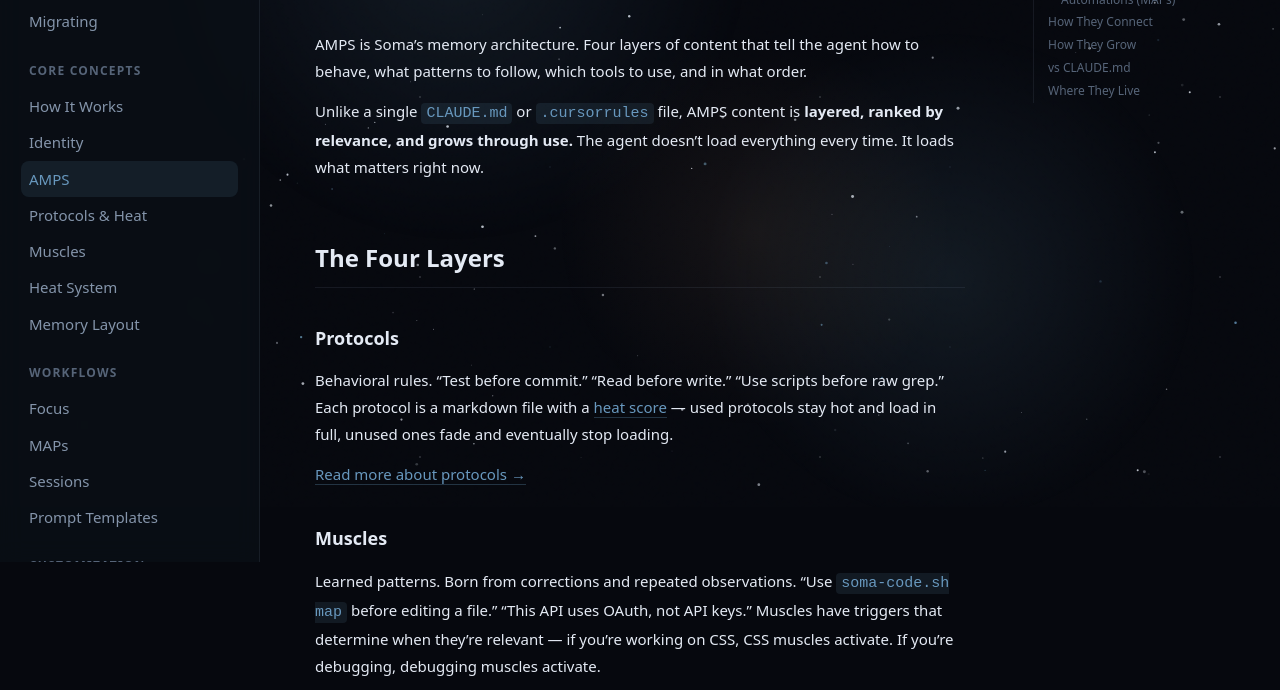
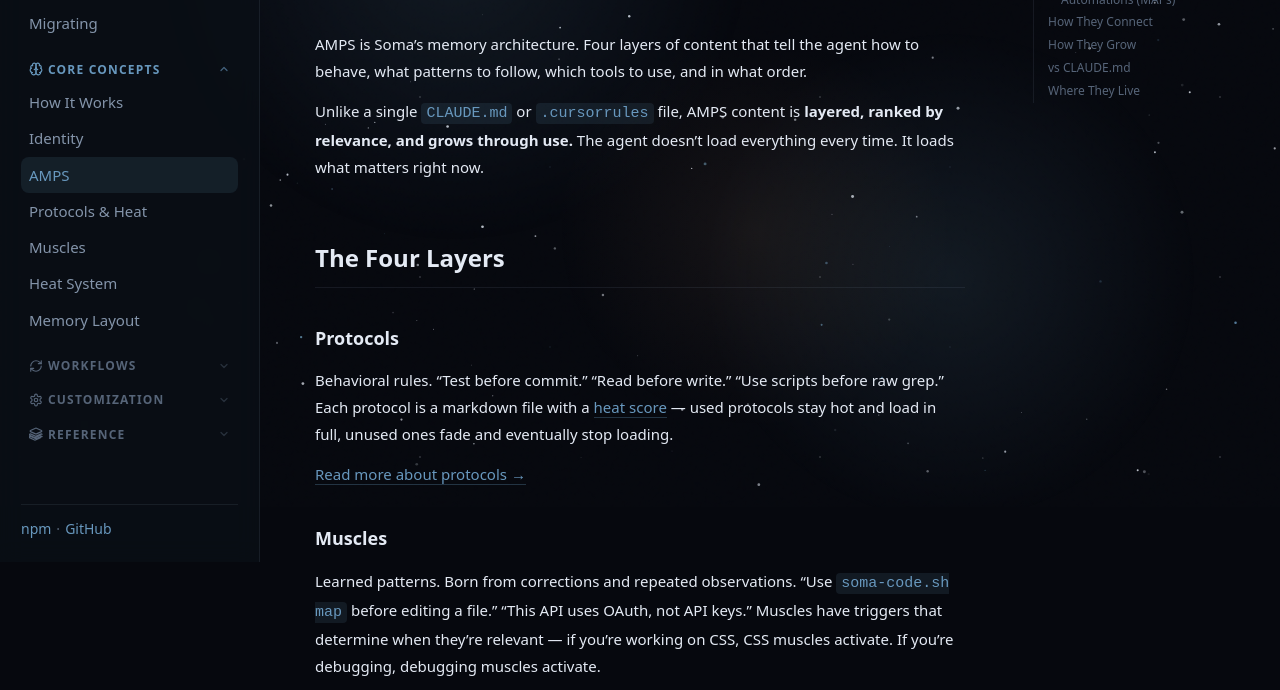
Before and after one commit to meetsoma/website, an Astro site: page /docs/amps in a window 1280 px wide. Shown: the part 293-983 px from the top of the page. Built offline with nearby package versions, Linux system fonts and the light colour scheme; Astro itself is replaced by a stand-in of ours; some packages are replaced by stand-ins of ours; a web font is replaced by a local one.

Commit message:
docs: collapsible sidebar with section icons
Sections use <details> accordion — First Steps always open, active section
auto-expands, others collapsed. Section icons from SomaIcons: arrow-right
(First Steps), brain (Core Concepts), automations (Workflows), settings
(Customization), layers (Reference). Chevron rotates on expand.

```diff
--- a/src/layouts/DocsLayout.astro
+++ b/src/layouts/DocsLayout.astro
@@ -2,9 +2,18 @@
 import Layout from './Layout.astro';
 import Breadcrumbs from '../components/Breadcrumbs.astro';
 import Search from '../components/Search.astro';
+import Icon from '../components/icons/SomaIcons.astro';
 import TableOfContents from '../components/islands/TableOfContents';
 import { getCollection } from 'astro:content';
 import { docUrl } from '../lib/blog';
+
+const sectionIcons: Record<string, string> = {
+  "First Steps": "arrow-right",
+  "Core Concepts": "brain",
+  "Workflows": "automations",
+  "Customization": "settings",
+  "Reference": "layers",
+};
 
 interface Props {
   title: string;
@@ -52,6 +61,9 @@
 for (const [name, docs] of sectionMap) {
   if (!sections.has(name)) sections.set(name, docs);
 }
+
+// Find which section the current page belongs to
+const currentSection = allDocs.find(d => d.id.replace(/\.mdx?$/, '') === currentSlug)?.data.section || "";
 ---
 
 <Layout title={`${title} — Soma Docs`} description={description} jsonLd={docJsonLd} canonicalUrl={`https://soma.gravicity.ai/docs/${currentSlug}`}>
@@ -68,9 +80,18 @@
       <Search />
 
       <nav class="sidebar-nav">
-        {[...sections.entries()].map(([sectionName, docs]) => (
-          <div class="nav-section">
-            <h3 class="nav-section-title">{sectionName}</h3>
+        {[...sections.entries()].map(([sectionName, docs]) => {
+          const isFirstSteps = sectionName === "First Steps";
+          const isActive = sectionName === currentSection;
+          const isOpen = isFirstSteps || isActive;
+          const iconName = sectionIcons[sectionName] || "circle-dot";
+          return (
+            <details class="nav-section" open={isOpen}>
+              <summary class:list={["nav-section-title", { "section-active": isActive }]}>
+                <Icon name={iconName as any} size={14} />
+                <span>{sectionName}</span>
+                <svg class="chevron" width="12" height="12" viewBox="0 0 24 24" fill="none" stroke="currentColor" stroke-width="2.5" stroke-linecap="round" stroke-linejoin="round"><polyline points="6 9 12 15 18 9"></polyline></svg>
+              </summary>
               <ul class="nav-list">
                 {docs.map(doc => (
                   <li>
@@ -83,8 +104,9 @@
                   </li>
                 ))}
               </ul>
-          </div>
-        ))}
+            </details>
+          );
+        })}
       </nav>
 
       <div class="sidebar-footer">
@@ -223,7 +245,14 @@
 
   .sidebar-nav { flex: 1; }
 
-  .nav-section { margin-bottom: var(--space-xl); }
+  .nav-section {
+    margin-bottom: var(--space-sm);
+    border: none;
+  }
+
+  .nav-section[open] {
+    margin-bottom: var(--space-lg);
+  }
 
   .nav-section-title {
     font-family: var(--font-display);
@@ -232,8 +261,45 @@
     text-transform: uppercase;
     letter-spacing: 0.1em;
     color: var(--text-muted);
-    margin-bottom: var(--space-md);
-    padding: 0 var(--space-md);
+    padding: var(--space-sm) var(--space-md);
+    cursor: pointer;
+    display: flex;
+    align-items: center;
+    gap: var(--space-sm);
+    border-radius: var(--radius-md);
+    transition: color 0.15s ease, background 0.15s ease;
+    list-style: none;
+    user-select: none;
+  }
+
+  .nav-section-title::-webkit-details-marker { display: none; }
+
+  .nav-section-title:hover {
+    color: var(--text-primary);
+    background: var(--surface-interactive);
+  }
+
+  .nav-section-title.section-active {
+    color: var(--accent-bright);
+  }
+
+  .nav-section-title span { flex: 1; }
+
+  .nav-section-title .chevron {
+    opacity: 0.4;
+    transition: transform 0.2s ease, opacity 0.15s ease;
+    flex-shrink: 0;
+  }
+
+  .nav-section[open] > .nav-section-title .chevron {
+    transform: rotate(180deg);
+    opacity: 0.6;
+  }
+
+  .nav-section-title:hover .chevron { opacity: 0.8; }
+
+  .nav-list {
+    padding-top: var(--space-xs);
   }
 
   .nav-list {
```
Lines whose indentation alone changed are shown as unchanged.
